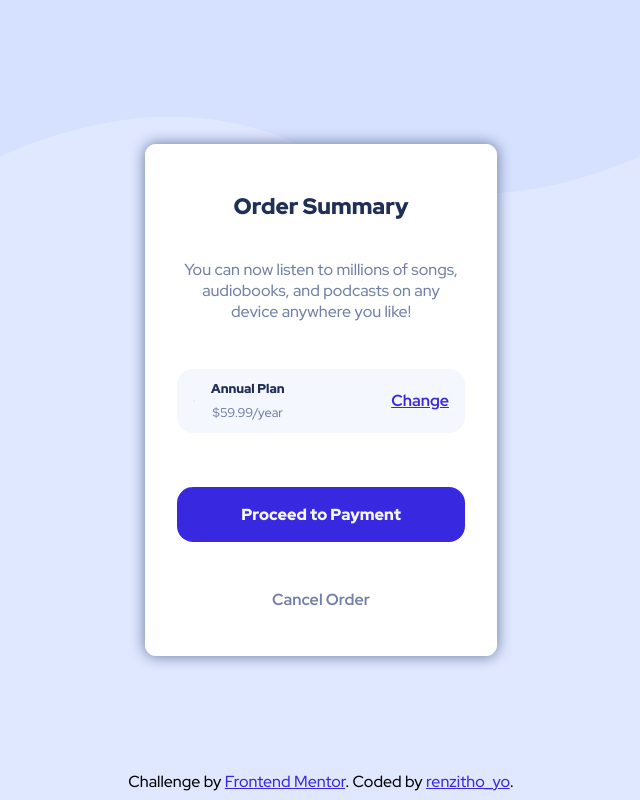
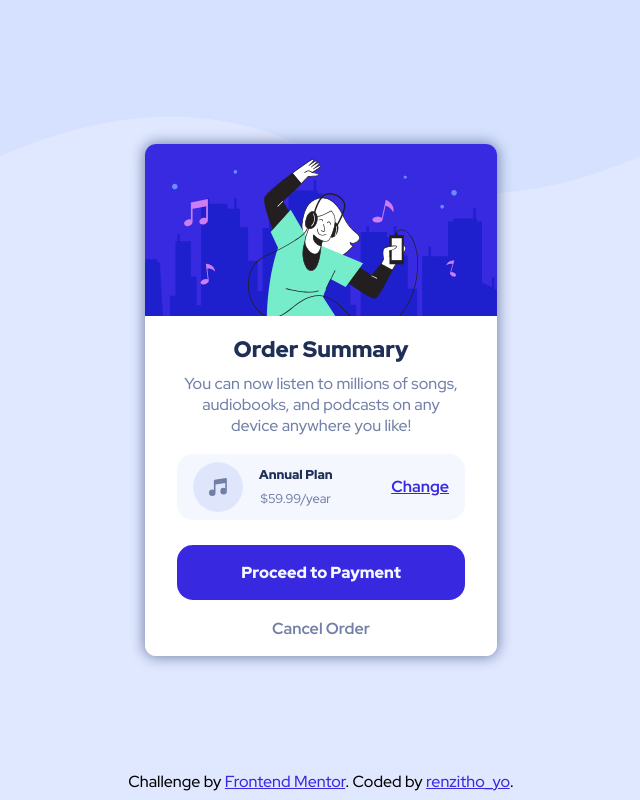
Before and after one commit to renzitho/order-sumary-card, a plain HTML site: page index.html in a window 1280 px wide. Shown: the whole page, without its empty margins (319-959 px from the left). Drawn offline with nearby package versions, Linux system fonts and the light colour scheme; files that its build step writes are made by us from their sources; the site is published under a folder, as on GitHub Pages, so addresses that start at the root find nothing.

Commit message:
Added "./" before the srch img path. Maybe it will fix the error that doesn't load the images.

```diff
--- a/index.html
+++ b/index.html
@@ -13,12 +13,12 @@
 <body>
   <main class="mainContainer">
     <section class="mainContainer__card">
-      <img src="/images/illustration-hero.svg" alt="">
+      <img src="./images/illustration-hero.svg" alt="">
       <div class="card__info">
         <h2>Order Summary</h2>
         <p>You can now listen to millions of songs, audiobooks, and podcasts on any device anywhere you like!</p>
         <div class="planOptions">
-          <div class="planOptions__imageContainer"><img src="/images/icon-music.svg" alt=""></div>
+          <div class="planOptions__imageContainer"><img src="./images/icon-music.svg" alt=""></div>
           <div class="planOptions__display">
             <p>Annual Plan</p>
             <span>$59.99/year</span>
```
